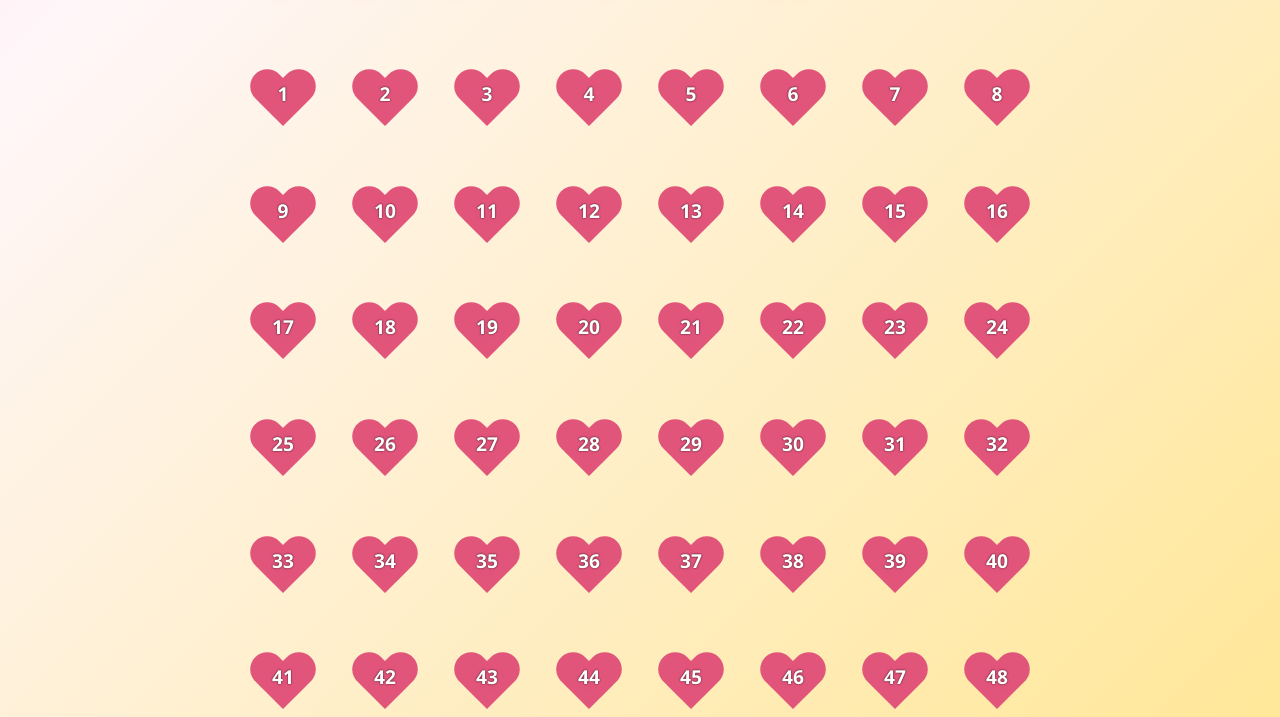
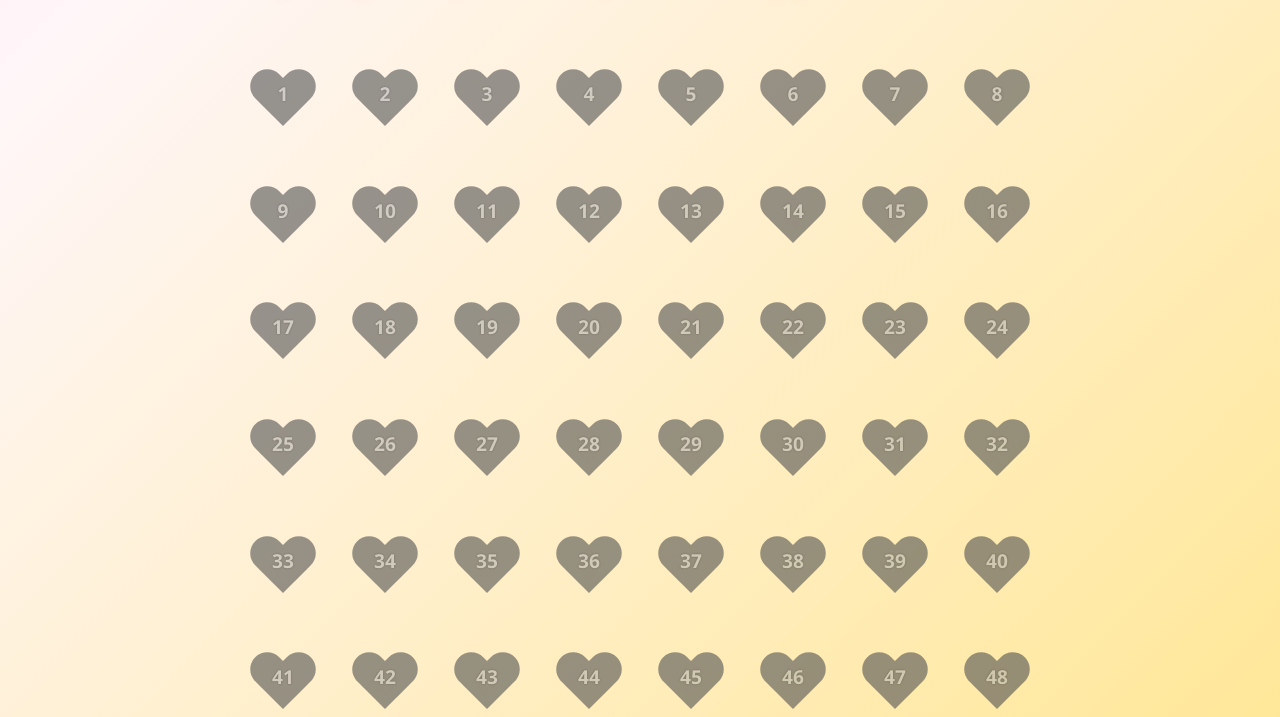
Before and after one commit to pdrabik223/heart_2_heart, a website: page index.html in a window 1280 px wide. Shown: the part 83-800 px from the top of the page. Drawn offline with Linux system fonts and the light colour scheme.

Commit message:
grying out not bout hearts

```diff
--- a/charity_reasons_pl.json
+++ b/charity_reasons_pl.json
@@ -1,54 +1,210 @@
 {
-    "1": "Pomogłem, bo każdy zasługuje na drugą szansę.",
-    "2": "Wsparłam, bo chciałam komuś poprawić humor.",
-    "3": "Dałem, bo sam kiedyś dostałem pomoc.",
-    "4": "Pomogłam, bo wierzę, że dobro wraca.",
-    "5": "Dorzu­ciłem się, żeby dzieci mogły się uczyć.",
-    "6": "Pomogłam, bo nie umiem przejść obok cierpienia obojętnie.",
-    "7": "Wsparłem, bo wiem, że nawet mały gest robi różnicę.",
-    "8": "Pomogłam, bo lubię pomagać innym ludziom.",
-    "9": "Dorzu­ciłem się, żeby dołożyć swoją cegiełkę.",
-    "10": "Pomogłam, żeby dać trochę nadziei.",
-    "11": "Pomogłem, bo każda złotówka się liczy.",
-    "12": "Pomogłam, bo to po prostu słuszne.",
-    "13": "Dałem, żeby moje dzieci widziały, że warto pomagać.",
-    "14": "Pomogłam, bo tak mi podpowiada serce.",
-    "15": "Dorzu­ciłem się, żeby ktoś miał co jeść.",
-    "16": "Pomogłam, bo wiem, że inni liczą na wsparcie.",
-    "17": "Pomogłem, żeby świat był odrobinę lepszy.",
-    "18": "Pomogłam, bo razem możemy zrobić więcej.",
-    "19": "Pomogłem, bo nikt nie powinien być sam w biedzie.",
-    "20": "Wpłaciłam, żeby pomóc w badaniach nad chorobami.",
-    "21": "Pomogłem, bo chciałem zrobić coś dobrego od serca.",
-    "22": "Pomogłam, bo fajnie jest być częścią wspólnoty.",
-    "23": "Dorzu­ciłem się, bo mam więcej, niż potrzebuję.",
-    "24": "Pomogłam, bo daje mi to satysfakcję.",
-    "25": "Wsparłem, żeby dzieci miały szansę na edukację.",
-    "26": "Pomogłam, bo chcę szerzyć dobro.",
-    "27": "Pomogłem, żeby komuś ulżyć w cierpieniu.",
-    "28": "Pomogłam, bo każdy czasem potrzebuje pomocy.",
-    "29": "Dałem, bo wiem, że to ma sens.",
-    "30": "Pomogłam, bo lubię się dzielić tym, co mam.",
-    "31": "Wsparłem, żeby innym żyło się lepiej.",
-    "32": "Pomogłam, bo nie chcę być obojętna.",
-    "33": "Dorzu­ciłem się, żeby świat był odrobinę lepszy.",
-    "34": "Pomogłam, bo wiem, jak ważne jest wsparcie w trudnych chwilach.",
-    "35": "Pomogłem, bo wierzę, że dobro wraca.",
-    "36": "Pomogłam, żeby ktoś mógł poczuć się bezpieczniej.",
-    "37": "Pomogłem, bo nawet drobny gest się liczy.",
-    "38": "Pomogłam, bo razem łatwiej osiągać cele.",
-    "39": "Dorzu­ciłem się, żeby wesprzeć lokalną inicjatywę.",
-    "40": "Pomogłam, bo chcę zostawić coś dobrego po sobie.",
-    "41": "Wsparłem, bo inaczej nie czułbym się dobrze.",
-    "42": "Pomogłam, żeby dodać komuś otuchy.",
-    "43": "Pomogłem, bo każdy zasługuje na pomocną dłoń.",
-    "44": "Pomogłam, żeby szerzyć empatię i dobro.",
-    "45": "Wsparłem, bo daje to ludziom nadzieję.",
-    "46": "Pomogłam, bo chcę, żeby ludzie wierzyli w dobro.",
-    "47": "Dorzu­ciłem się, bo tak po prostu czułem.",
-    "48": "Pomogłam, bo fajnie jest być częścią czegoś większego.",
-    "49": "Pomogłem, bo na świecie trzeba więcej życzliwości.",
-    "50": "Pomogłam, żeby dzieci miały lepszą przyszłość.",
-    "51": "Wsparłem, bo każdy może zrobić coś dobrego, choćby małego.",
-    "52": "Pomogłam, bo wierzę, że dobro naprawdę działa."
+    "1": {
+        "msg": "Pomogłem, bo każdy zasługuje na drugą szansę.",
+        "is_bout": false
+    },
+    "2": {
+        "msg": "Wsparłam, bo chciałam komuś poprawić humor.",
+        "is_bout": false
+    },
+    "3": {
+        "msg": "Dałem, bo sam kiedyś dostałem pomoc.",
+        "is_bout": false
+    },
+    "4": {
+        "msg": "Pomogłam, bo wierzę, że dobro wraca.",
+        "is_bout": false
+    },
+    "5": {
+        "msg": "Dorzu­ciłem się, żeby dzieci mogły się uczyć.",
+        "is_bout": false
+    },
+    "6": {
+        "msg": "Pomogłam, bo nie umiem przejść obok cierpienia obojętnie.",
+        "is_bout": false
+    },
+    "7": {
+        "msg": "Wsparłem, bo wiem, że nawet mały gest robi różnicę.",
+        "is_bout": false
+    },
+    "8": {
+        "msg": "Pomogłam, bo lubię pomagać innym ludziom.",
+        "is_bout": false
+    },
+    "9": {
+        "msg": "Dorzu­ciłem się, żeby dołożyć swoją cegiełkę.",
+        "is_bout": false
+    },
+    "10": {
+        "msg": "Pomogłam, żeby dać trochę nadziei.",
+        "is_bout": false
+    },
+    "11": {
+        "msg": "Pomogłem, bo każda złotówka się liczy.",
+        "is_bout": false
+    },
+    "12": {
+        "msg": "Pomogłam, bo to po prostu słuszne.",
+        "is_bout": false
+    },
+    "13": {
+        "msg": "Dałem, żeby moje dzieci widziały, że warto pomagać.",
+        "is_bout": false
+    },
+    "14": {
+        "msg": "Pomogłam, bo tak mi podpowiada serce.",
+        "is_bout": false
+    },
+    "15": {
+        "msg": "Dorzu­ciłem się, żeby ktoś miał co jeść.",
+        "is_bout": false
+    },
+    "16": {
+        "msg": "Pomogłam, bo wiem, że inni liczą na wsparcie.",
+        "is_bout": false
+    },
+    "17": {
+        "msg": "Pomogłem, żeby świat był odrobinę lepszy.",
+        "is_bout": false
+    },
+    "18": {
+        "msg": "Pomogłam, bo razem możemy zrobić więcej.",
+        "is_bout": false
+    },
+    "19": {
+        "msg": "Pomogłem, bo nikt nie powinien być sam w biedzie.",
+        "is_bout": false
+    },
+    "20": {
+        "msg": "Wpłaciłam, żeby pomóc w badaniach nad chorobami.",
+        "is_bout": false
+    },
+    "21": {
+        "msg": "Pomogłem, bo chciałem zrobić coś dobrego od serca.",
+        "is_bout": false
+    },
+    "22": {
+        "msg": "Pomogłam, bo fajnie jest być częścią wspólnoty.",
+        "is_bout": false
+    },
+    "23": {
+        "msg": "Dorzu­ciłem się, bo mam więcej, niż potrzebuję.",
+        "is_bout": false
+    },
+    "24": {
+        "msg": "Pomogłam, bo daje mi to satysfakcję.",
+        "is_bout": false
+    },
+    "25": {
+        "msg": "Wsparłem, żeby dzieci miały szansę na edukację.",
+        "is_bout": false
+    },
+    "26": {
+        "msg": "Pomogłam, bo chcę szerzyć dobro.",
+        "is_bout": false
+    },
+    "27": {
+        "msg": "Pomogłem, żeby komuś ulżyć w cierpieniu.",
+        "is_bout": false
+    },
+    "28": {
+        "msg": "Pomogłam, bo każdy czasem potrzebuje pomocy.",
+        "is_bout": false
+    },
+    "29": {
+        "msg": "Dałem, bo wiem, że to ma sens.",
+        "is_bout": false
+    },
+    "30": {
+        "msg": "Pomogłam, bo lubię się dzielić tym, co mam.",
+        "is_bout": false
+    },
+    "31": {
+        "msg": "Wsparłem, żeby innym żyło się lepiej.",
+        "is_bout": false
+    },
+    "32": {
+        "msg": "Pomogłam, bo nie chcę być obojętna.",
+        "is_bout": false
+    },
+    "33": {
+        "msg": "Dorzu­ciłem się, żeby świat był odrobinę lepszy.",
+        "is_bout": false
+    },
+    "34": {
+        "msg": "Pomogłam, bo wiem, jak ważne jest wsparcie w trudnych chwilach.",
+        "is_bout": false
+    },
+    "35": {
+        "msg": "Pomogłem, bo wierzę, że dobro wraca.",
+        "is_bout": false
+    },
+    "36": {
+        "msg": "Pomogłam, żeby ktoś mógł poczuć się bezpieczniej.",
+        "is_bout": false
+    },
+    "37": {
+        "msg": "Pomogłem, bo nawet drobny gest się liczy.",
+        "is_bout": false
+    },
+    "38": {
+        "msg": "Pomogłam, bo razem łatwiej osiągać cele.",
+        "is_bout": false
+    },
+    "39": {
+        "msg": "Dorzu­ciłem się, żeby wesprzeć lokalną inicjatywę.",
+        "is_bout": false
+    },
+    "40": {
+        "msg": "Pomogłam, bo chcę zostawić coś dobrego po sobie.",
+        "is_bout": false
+    },
+    "41": {
+        "msg": "Wsparłem, bo inaczej nie czułbym się dobrze.",
+        "is_bout": false
+    },
+    "42": {
+        "msg": "Pomogłam, żeby dodać komuś otuchy.",
+        "is_bout": false
+    },
+    "43": {
+        "msg": "Pomogłem, bo każdy zasługuje na pomocną dłoń.",
+        "is_bout": false
+    },
+    "44": {
+        "msg": "Pomogłam, żeby szerzyć empatię i dobro.",
+        "is_bout": false
+    },
+    "45": {
+        "msg": "Wsparłem, bo daje to ludziom nadzieję.",
+        "is_bout": false
+    },
+    "46": {
+        "msg": "Pomogłam, bo chcę, żeby ludzie wierzyli w dobro.",
+        "is_bout": false
+    },
+    "47": {
+        "msg": "Dorzu­ciłem się, bo tak po prostu czułem.",
+        "is_bout": false
+    },
+    "48": {
+        "msg": "Pomogłam, bo fajnie jest być częścią czegoś większego.",
+        "is_bout": false
+    },
+    "49": {
+        "msg": "Pomogłem, bo na świecie trzeba więcej życzliwości.",
+        "is_bout": false
+    },
+    "50": {
+        "msg": "Pomogłam, żeby dzieci miały lepszą przyszłość.",
+        "is_bout": false
+    },
+    "51": {
+        "msg": "Wsparłem, bo każdy może zrobić coś dobrego, choćby małego.",
+        "is_bout": false
+    },
+    "52": {
+        "msg": "Pomogłam, bo wierzę, że dobro naprawdę działa.",
+        "is_bout": false
+    }
 }
--- a/script.js
+++ b/script.js
@@ -30,19 +30,33 @@ function readTextFile(file, callback) {
 }
 
 
-var loadedMessages = []
+var loadedMessages = [];
 
 readTextFile("./charity_reasons_pl.json", function (text) {
-
     var data = JSON.parse(text);
-
     for (const [key, value] of Object.entries(data)) {
-        loadedMessages.push(value)
+        loadedMessages.push({ id: key, ...value });
     }
-
-    populatePage()
+    populatePage();
 });
 
+function populatePage() {
+    const highlightId = getUrlParam('id');
+    grid.innerHTML = loadedMessages.map((item, i) => {
+        const isHighlighted = highlightId === item.id;
+        const notBout = !item.is_bout && !isHighlighted;
+        return `<div class="heart${notBout ? ' not-bout' : ''}${isHighlighted ? ' highlighted' : ''}" data-msg="${item.is_bout || isHighlighted ? item.msg : 'Nikt jeszcze nie wykupił cegiełki'}"><span class="heart-id">${i + 1}</span></div>`;
+    }).join('');
+
+    Array.from(document.getElementsByClassName('heart')).forEach(heart => {
+        heart.addEventListener('click', function (e) {
+            popupMessage.textContent = this.getAttribute('data-msg');
+            popup.style.display = 'flex';
+        });
+    });
+
+    highlightHeartById();
+}
 
 const grid = document.getElementById('heartGrid');
 const popup = document.getElementById('popup');
@@ -68,20 +82,20 @@ function highlightHeartById() {
         hearts[idNum - 1].scrollIntoView({ behavior: 'smooth', block: 'center' });
     }
 }
-function populatePage() {
-    grid.innerHTML = Array.from({ length: loadedMessages.length }, (_, i) =>
-        `<div class="heart" data-msg="${loadedMessages[i % loadedMessages.length]}"><span class="heart-id">${i + 1}</span></div>`
-    ).join('');
+// function populatePage() {
+//     grid.innerHTML = Array.from({ length: loadedMessages.length }, (_, i) =>
+//         `<div class="heart" data-msg="${loadedMessages[i % loadedMessages.length]}"><span class="heart-id">${i + 1}</span></div>`
+//     ).join('');
 
-    Array.from(document.getElementsByClassName('heart')).forEach(heart => {
-        heart.addEventListener('click', function (e) {
-            popupMessage.textContent = this.getAttribute('data-msg');
-            popup.style.display = 'flex';
-        });
-    });
+//     Array.from(document.getElementsByClassName('heart')).forEach(heart => {
+//         heart.addEventListener('click', function (e) {
+//             popupMessage.textContent = this.getAttribute('data-msg');
+//             popup.style.display = 'flex';
+//         });
+//     });
 
-    highlightHeartById();
-}
+//     highlightHeartById();
+// }
 
 closePopup.onclick = function () {
     popup.style.display = 'none';
--- a/style.css
+++ b/style.css
@@ -135,6 +135,12 @@ body {
   }
 }
 
+.heart.not-bout {
+  filter: grayscale(1) brightness(0.7);
+  cursor: not-allowed;
+  opacity: 0.6;
+}
+
 .heart {
   width: 50px;
   height: 54px;
```
